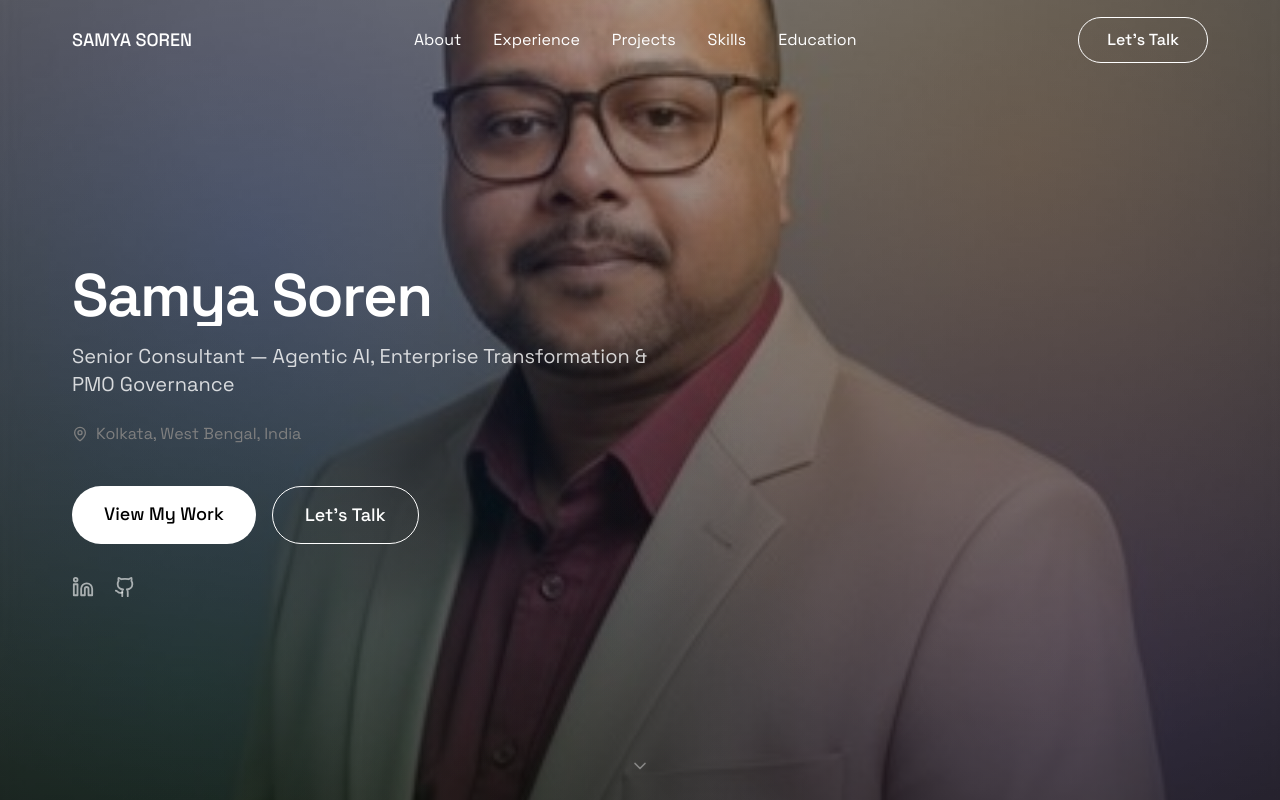
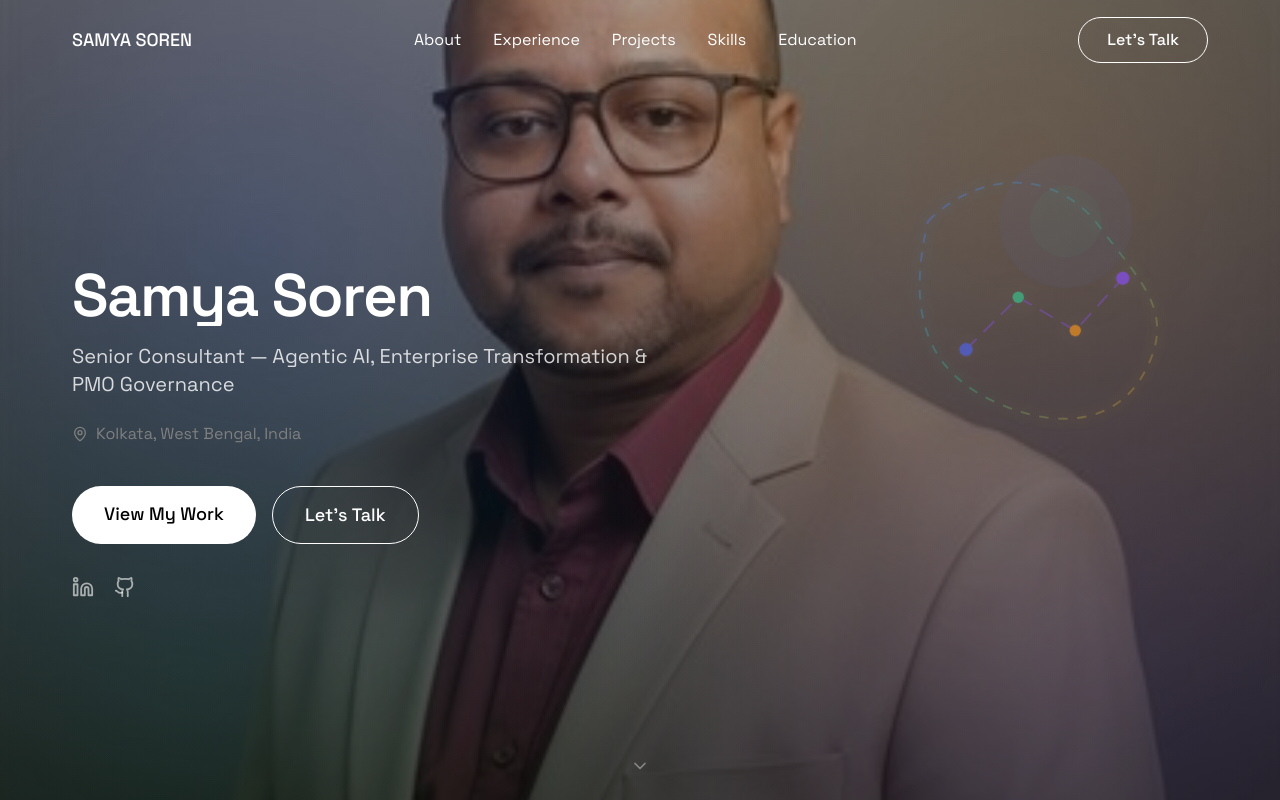
Before and after one commit to kulkid49/samya, a React (Vite) app: page / in a window 1280 px wide. Shown: the top 800 px of the page. Built offline with nearby package versions, Linux system fonts and the light colour scheme.

Commit message:
Update expertise, education, certifications, and hero animation

```diff
--- a/src/index.css
+++ b/src/index.css
@@ -85,6 +85,60 @@
     50% { transform: translateY(8px); }
   }
 
+  .hero-ai-graphic {
+    animation: hero-float 9s ease-in-out infinite;
+    transform-origin: 50% 50%;
+  }
+
+  .hero-ai-stroke {
+    stroke-dasharray: 10 10;
+    animation: hero-dash 10s linear infinite;
+  }
+
+  .hero-ai-stroke-2 {
+    stroke-dasharray: 16 10;
+    animation-duration: 14s;
+  }
+
+  .hero-ai-node {
+    filter: drop-shadow(0 0 10px rgba(255, 255, 255, 0.12));
+    animation: hero-pulse 2.8s ease-in-out infinite;
+  }
+
+  .hero-ai-node-2 { animation-delay: 0.3s; }
+  .hero-ai-node-3 { animation-delay: 0.6s; }
+  .hero-ai-node-4 { animation-delay: 0.9s; }
+
+  .hero-ai-orbit {
+    animation: hero-rotate 18s linear infinite;
+    transform-origin: 225px 115px;
+  }
+
+  .hero-ai-orbit-2 {
+    animation-duration: 26s;
+    animation-direction: reverse;
+  }
+
+  @keyframes hero-float {
+    0%, 100% { transform: translate3d(0, 0, 0) scale(1); opacity: 0.65; }
+    50% { transform: translate3d(0, 12px, 0) scale(1.02); opacity: 0.78; }
+  }
+
+  @keyframes hero-dash {
+    0% { stroke-dashoffset: 0; }
+    100% { stroke-dashoffset: -240; }
+  }
+
+  @keyframes hero-pulse {
+    0%, 100% { transform: scale(1); opacity: 0.92; }
+    50% { transform: scale(1.14); opacity: 1; }
+  }
+
+  @keyframes hero-rotate {
+    0% { transform: rotate(0deg); }
+    100% { transform: rotate(360deg); }
+  }
+
   .scroll-hidden {
     opacity: 0;
     transform: translateY(40px);
--- a/src/sections/EducationSection.tsx
+++ b/src/sections/EducationSection.tsx
@@ -1,43 +1,69 @@
 import { GraduationCap, Award } from 'lucide-react';
 import { useScrollAnimation } from '@/hooks/useScrollAnimation';
 
-const education = [
+type EducationItem = {
+  institution: string;
+  degree: string;
+  details: string;
+  accent: string;
+};
+
+type CertificationItem = {
+  title: string;
+  accent: string;
+  link?: string;
+};
+
+const education: EducationItem[] = [
   {
-    institution: 'Indian Institute of Engineering Science and Technology, Shibpur',
-    degree: 'Bachelor of Engineering in Computer Science and Technology',
-    details: '2009 – 2013 · CGPA: 6.0 · Degree: 2014',
+    institution: 'Indian Institute of Engineering Science and Technology, Shibpur (Formerly Bengal Engineering and Science University)',
+    degree: 'Graduate — Bachelor of Engineering in Computer Science and Technology',
+    details: 'Batch: 2009 – 2013 · Location: Shibpur · CGPA: 6.0 · Degree: 2014',
     accent: '#3B5DFF',
   },
   {
-    institution: 'Bidhan Chandra Institution, Durgapur',
-    degree: 'Higher Secondary (WBCHSE) — Science (Physics, Chemistry, Mathematics, Computer Science)',
-    details: '2007 – 2009 · 71%',
+    institution: 'Bidhan Chandra Institution',
+    degree: 'Higher Secondary School (WBCHSE) — Science (Physics, Chemistry, Mathematics) + Computer Science; English & Bengali',
+    details: 'Batch: 2007 – 2009 · Location: Durgapur · 71% · Degree: 2009',
     accent: '#1CC389',
   },
   {
-    institution: "St. Xavier's School, Durgapur",
-    degree: 'Secondary (ICSE) — English, Bengali, History, Geography, Science, Mathematics, Economics',
-    details: '1996 – 2007 · 81%',
+    institution: "St. Xavier's School",
+    degree: 'Secondary School (ICSE) — English, Bengali, History, Geography, Science, Mathematics + Economics',
+    details: 'Batch: 1996 – 2007 · Location: Durgapur · 81% · Degree: 2007',
     accent: '#FA900E',
   },
 ];
 
-const certifications = [
+const certifications: CertificationItem[] = [
   {
     title: 'Google Analytics Individual Qualification',
     link: 'https://drive.google.com/file/d/1IMscgU2kkVtBMcG1ZP8bvTiMlCgN9w4E/view?usp=sharing',
     accent: '#7E43FF',
   },
   {
-    title: 'Advanced Google Analytics',
-    link: 'https://drive.google.com/file/d/1PT141cM2RgciSa9qcW6XCpsaTMgA5XjZ/view?usp=sharing',
+    title: 'Introduction to GitHub Copilot',
     accent: '#3B5DFF',
   },
   {
-    title: 'Google Analytics for Beginners',
-    link: 'https://drive.google.com/file/d/1LAk5f6AtfTCwKTOsy9rNfMykWkKxeRBE/view?usp=sharing',
+    title: 'Responsible AI with GitHub Copilot',
     accent: '#1CC389',
   },
+  { title: 'Summarize and simplify information with Microsoft 365 Copilot', accent: '#FA900E' },
+  { title: 'Edit and transform content with Microsoft 365 Copilot', accent: '#7E43FF' },
+  { title: 'Describe cost management in Azure', accent: '#3B5DFF' },
+  { title: 'Get started with speech in Azure', accent: '#1CC389' },
+  { title: 'Get started with AI agent development on Azure', accent: '#FA900E' },
+  { title: 'Describe cloud computing', accent: '#7E43FF' },
+  { title: 'Introduction to generative AI concepts', accent: '#3B5DFF' },
+  { title: 'Get started with Microsoft Copilot Studio', accent: '#1CC389' },
+  { title: 'Plan and prepare to develop AI solutions on Azure', accent: '#FA900E' },
+  { title: 'Describe the benefits of using cloud services', accent: '#7E43FF' },
+  { title: 'Craft effective prompts for Microsoft 365 Copilot', accent: '#3B5DFF' },
+  { title: 'Ask questions and analyze content with Microsoft 365 Copilot', accent: '#1CC389' },
+  { title: 'Introduction to prompt engineering with GitHub Copilot', accent: '#FA900E' },
+  { title: 'Introduction to AI concepts', accent: '#7E43FF' },
+  { title: 'Use AI for everyday tasks', accent: '#3B5DFF' },
 ];
 
 export default function EducationSection() {
@@ -106,6 +132,7 @@ export default function EducationSection() {
                   <p className="font-grotesk text-base font-medium text-white">
                     {cert.title}
                   </p>
+                  {cert.link ? (
                     <a
                       href={cert.link}
                       target="_blank"
@@ -114,6 +141,7 @@ export default function EducationSection() {
                     >
                       View Certificate →
                     </a>
+                  ) : null}
                 </div>
               ))}
             </div>
--- a/src/sections/HeroSection.tsx
+++ b/src/sections/HeroSection.tsx
@@ -113,6 +113,54 @@ export default function HeroSection({ isLoading }: HeroSectionProps) {
             `,
           }}
         />
+        <div
+          aria-hidden="true"
+          className="hidden md:block absolute right-6 top-24 lg:right-12 lg:top-28 w-[320px] h-[320px] lg:w-[380px] lg:h-[380px] opacity-70 mix-blend-screen hero-ai-graphic"
+        >
+          <svg viewBox="0 0 400 400" className="w-full h-full">
+            <defs>
+              <linearGradient id="heroLine" x1="0" y1="0" x2="1" y2="1">
+                <stop offset="0%" stopColor="#3B5DFF" stopOpacity="0.9" />
+                <stop offset="50%" stopColor="#1CC389" stopOpacity="0.7" />
+                <stop offset="100%" stopColor="#FA900E" stopOpacity="0.75" />
+              </linearGradient>
+              <filter id="heroGlow" x="-40%" y="-40%" width="180%" height="180%">
+                <feGaussianBlur stdDeviation="6" result="blur" />
+                <feMerge>
+                  <feMergeNode in="blur" />
+                  <feMergeNode in="SourceGraphic" />
+                </feMerge>
+              </filter>
+            </defs>
+
+            <path
+              d="M80 115 C135 60, 215 60, 260 120 S340 210, 310 270 215 335, 150 305 55 220, 80 115 Z"
+              fill="none"
+              stroke="url(#heroLine)"
+              strokeWidth="2"
+              strokeOpacity="0.7"
+              filter="url(#heroGlow)"
+              className="hero-ai-stroke"
+            />
+
+            <path
+              d="M120 250 L175 195 L235 230 L285 175"
+              fill="none"
+              stroke="#7E43FF"
+              strokeWidth="2"
+              strokeOpacity="0.55"
+              className="hero-ai-stroke hero-ai-stroke-2"
+            />
+
+            <circle cx="120" cy="250" r="7" fill="#3B5DFF" className="hero-ai-node hero-ai-node-1" />
+            <circle cx="175" cy="195" r="6" fill="#1CC389" className="hero-ai-node hero-ai-node-2" />
+            <circle cx="235" cy="230" r="6" fill="#FA900E" className="hero-ai-node hero-ai-node-3" />
+            <circle cx="285" cy="175" r="7" fill="#7E43FF" className="hero-ai-node hero-ai-node-4" />
+
+            <circle cx="225" cy="115" r="70" fill="rgba(59,93,255,0.08)" className="hero-ai-orbit" />
+            <circle cx="225" cy="115" r="38" fill="rgba(28,195,137,0.08)" className="hero-ai-orbit hero-ai-orbit-2" />
+          </svg>
+        </div>
       </div>
 
       {/* Content */}
--- a/src/sections/SkillsSection.tsx
+++ b/src/sections/SkillsSection.tsx
@@ -143,7 +143,7 @@ export default function SkillsSection() {
           ref={headingRef}
           className="scroll-hidden font-grotesk text-base font-medium text-[#7F7F7F] tracking-[2px] uppercase text-center"
         >
-          Skills & Proficiencies
+          Core Competencies
         </p>
         <h2
           ref={titleRef}
```
Also changed, not shown: 1 other file (tests, documents, lock files or other folders). Lines whose indentation alone changed are shown as unchanged.
